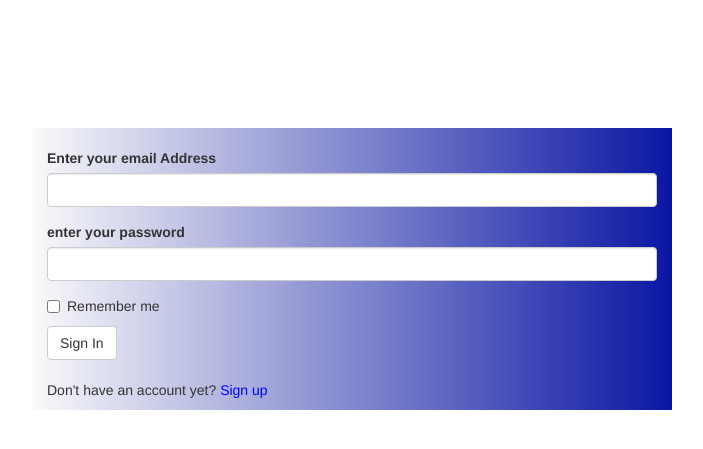
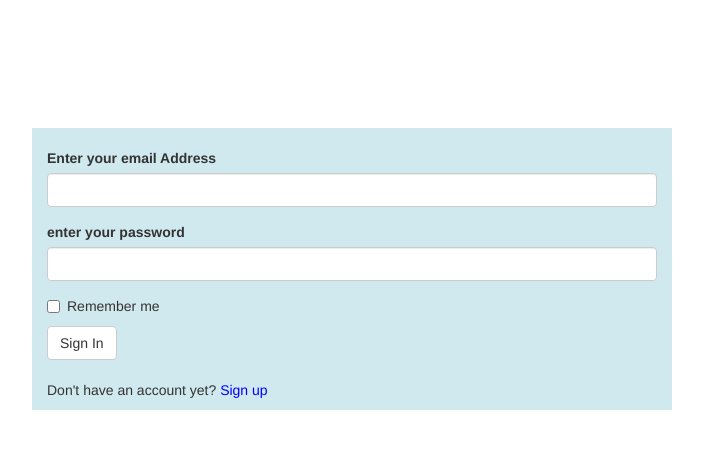
Before and after one commit to Marionjames-ally/PITCHES_SITE, a Flask app: page /auth/login in a window 1280 px wide. Shown: the top 449 px of the page, without its empty margins (288-991 px from the left). Run offline with Flask 2, Linux system fonts and the light colour scheme; some libraries are stand-ins or nearby versions.

Commit message:
fix conflicting colors

```diff
--- a/app/templates/auth/login.html
+++ b/app/templates/auth/login.html
@@ -13,7 +13,7 @@
 
     <div class="col-md-3"> </div>
 
-    <div class="col-md-6" style="background-image: linear-gradient(to left, rgb(10, 22, 163), rgb(32, 43, 171), rgb(54, 63, 179), rgb(75, 84, 187), rgb(97, 105, 195), rgb(119, 126, 203), rgb(141, 146, 210), rgb(163, 167, 218), rgb(185, 188, 226), rgb(206, 209, 234), rgb(228, 229, 242), rgb(250, 250, 250));">
+    <div class="col-md-6" style="background-color:#d0e9ee;">
 
       {% for message in get_flashed_messages() %}
       <div class="alert alert-danger">
--- a/app/templates/auth/register.html
+++ b/app/templates/auth/register.html
@@ -3,7 +3,7 @@
 
 {% block content %}
 <div class="col-md-3"> </div>
-<div class="col-md-6" style="margin-top: 8%;background-image: linear-gradient(to left, rgb(10, 22, 163), rgb(32, 43, 171), rgb(54, 63, 179), rgb(75, 84, 187), rgb(97, 105, 195), rgb(119, 126, 203), rgb(141, 146, 210), rgb(163, 167, 218), rgb(185, 188, 226), rgb(206, 209, 234), rgb(228, 229, 242), rgb(250, 250, 250));">
+<div class="col-md-6" style="margin-top: 8%;background-color:#d0e9ee;>
   <br>
 
   {{wtf.quick_form(registration_form)}}
```
